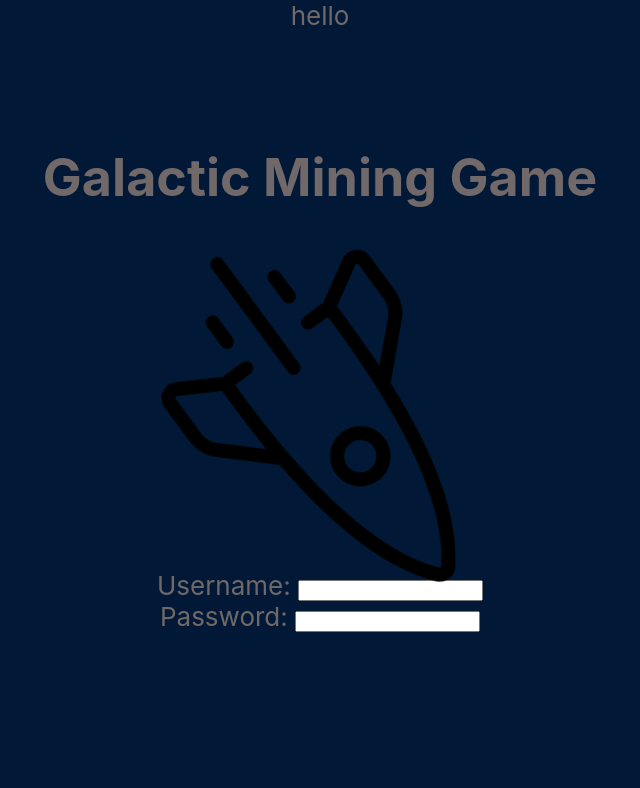
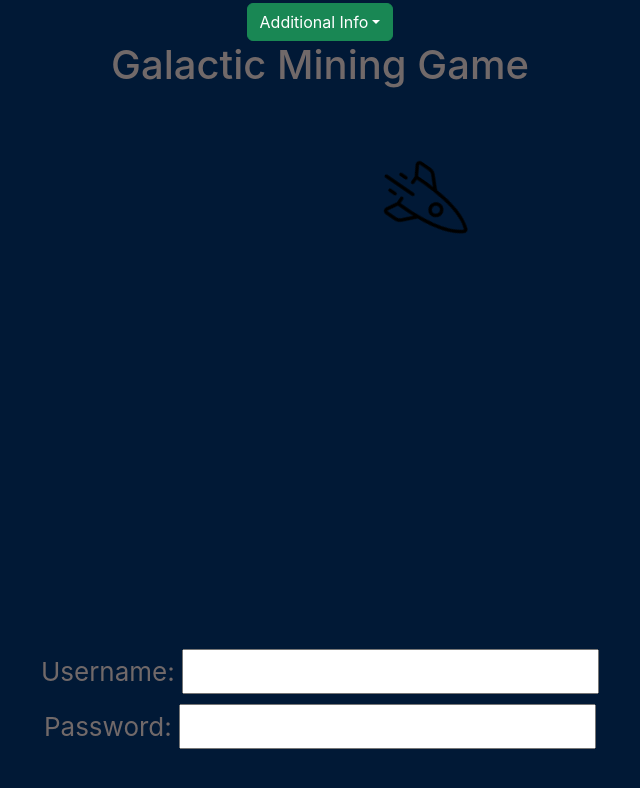
Before and after one commit to CarloAntonioMunizza/GalacticMiningFrontEnd, a React (Create React App) app: page / in a window 1280 px wide. Shown: the top 788 px of the page, without its empty margins (320-960 px from the left). Built offline with nearby package versions, Linux system fonts and the light colour scheme.

Commit message:
finished homepage, added dropdown menu, created spinning animation

```diff
--- a/package.json
+++ b/package.json
@@ -6,9 +6,11 @@
     "@testing-library/jest-dom": "^5.17.0",
     "@testing-library/react": "^13.4.0",
     "@testing-library/user-event": "^13.5.0",
+    "bootstrap": "^5.3.3",
     "react": "^18.3.1",
+    "react-bootstrap": "^2.10.2",
     "react-dom": "^18.3.1",
-    "react-scripts": "5.0.1",
+    "react-scripts": "^5.0.1",
     "web-vitals": "^2.1.4"
   },
   "scripts": {
--- a/src/App.css
+++ b/src/App.css
@@ -11,13 +11,16 @@
 }
 
 .App-logo {
-  height: 40vmin;
+  width: 70vmin;
+  height: 55vmin;
+  margin: 5vh;
   pointer-events: none;
 }
 
 @media (prefers-reduced-motion: no-preference) {
   .App-logo {
-    animation: App-logo-spin infinite 20s linear;
+    position: relative;
+    animation: App-logo-rotate infinite 5s linear;
   }
 }
 
@@ -35,11 +38,11 @@
   color: #61dafb;
 }
 
-@keyframes App-logo-spin {
-  from {
+@keyframes App-logo-rotate {
+  from{
     transform: rotate(0deg);
   }
-  to {
+  to{
     transform: rotate(360deg);
   }
 }
--- a/src/App.js
+++ b/src/App.js
@@ -1,18 +1,29 @@
 import rocket from './rocket.svg';
 import './App.css';
+import Dropdown from 'react-bootstrap/Dropdown';
 
 function App() {
   return (
     <div className="App-background Primary">
-      <nav style={{color: 'var(--secondary-color)'}}>
-        hello
-      </nav>
-      <div style={{height: '10vh'}}></div>
+      <div className="App">
+        <Dropdown data-bs-theme='dark'>
+          <Dropdown.Toggle variant="success" id="dropdown-button">
+            Additional Info
+          </Dropdown.Toggle>
 
-      <div className="App">
+          <Dropdown.Menu>
+            <Dropdown.Item href="#/action-1">Power BI</Dropdown.Item>
+          </Dropdown.Menu>
+        </Dropdown>
+
         <h1 className="Secondary" style={{color: 'var(--secondary-color)'}}>Galactic Mining Game</h1>
-          <img src={rocket} className="App-logo" alt="rocket" />
-          <dev style={{display: 'grid'}}>
+        <div className="App-logo" >
+          <img style={{height: '10vh', rotate: '45deg'}} src={rocket} alt="rocket" />
+        </div>
+
+        <div style={{height: '5vh'}}></div>
+
+        <div style={{display: 'grid', gridTemplateColumns: '1fr', gridGap: '10px'}}>
           <label style={{color: 'var(--secondary-color)'}}>
             Username: <input type="text" name="name"/>
           </label>
@@ -20,7 +31,7 @@ function App() {
           <label style={{color: 'var(--secondary-color)'}}>
             Password: <input type="text" name="name"/>
           </label>
-          </dev>
+        </div>
       </div>
     </div>
   );
--- a/src/index.js
+++ b/src/index.js
@@ -1,5 +1,6 @@
 import React from 'react';
 import ReactDOM from 'react-dom/client';
+import 'bootstrap/dist/css/bootstrap.min.css';
 import './index.css';
 import App from './App';
 import reportWebVitals from './reportWebVitals';
```
Also changed, not shown: 1 other file (tests, documents, lock files or other folders). Lines whose indentation alone changed are shown as unchanged.
